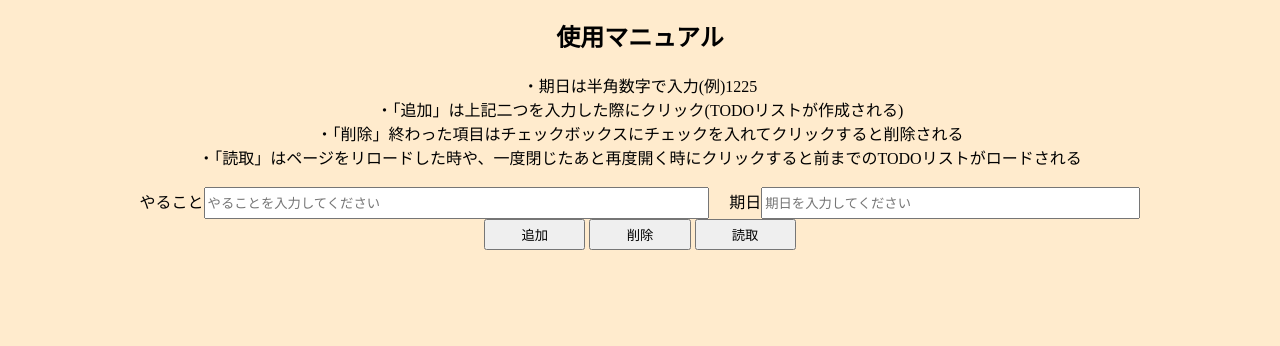
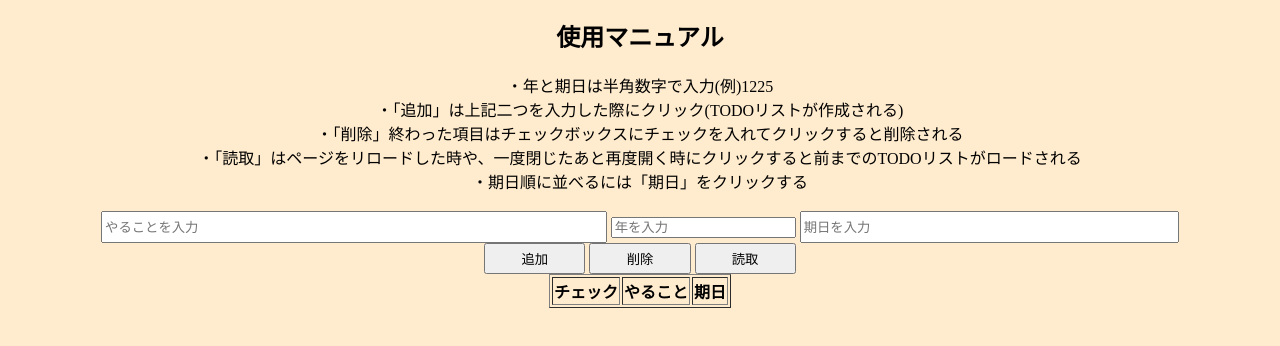
Before and after one commit to hiro0108/ToDoList, a plain HTML site: page index.html in a window 1280 px wide. Shown: the part 48-394 px from the top of the page. Drawn offline with nearby package versions, Linux system fonts and the light colour scheme.

Commit message:
Update index.html

```diff
--- a/index.html
+++ b/index.html
@@ -4,28 +4,43 @@
             <meta charset="UTF-8">
             <title>TODOリスト</title>
             <link rel="stylesheet" href="todo.css">
+            <script type="text/javascript" src="js/jquery-3.5.1.min.js"></script>
+            <script type="text/javascript" src="js/jquery.tablesorter.min.js"></script>
             <script type="text/javascript" src="todo.js"></script>
         </head>
         <body>
+
             <div class="container" id="zentai">
                 <h1>To Do List</h1>
                 <h2>使用マニュアル</h2>
                 <div>
-                    ・期日は半角数字で入力(例)1225
+                    ・年と期日は半角数字で入力(例)1225
                     <br>・「追加」は上記二つを入力した際にクリック(TODOリストが作成される)
                     <br>・「削除」終わった項目はチェックボックスにチェックを入れてクリックすると削除される
                     <br>・「読取」はページをリロードした時や、一度閉じたあと再度開く時にクリックすると前までのTODOリストがロードされる
-
+                    <br>・期日順に並べるには「期日」をクリックする
             </div>
 
-            <br><label>やること<input type="text" id="inputDo" name="textbox" placeholder="やることを入力してください">
-                    <label>　期日<input type="text" id="date" maxlength="4" placeholder="期日を入力してください">
-                    <br><button onclick="addList('inputDo', 'date')" id="add">追加</button>
-                    <button onclick="removeList()" id="remove">削除</button>
-                    <button onclick="load('todoList')" id="load">読取</button>
-                    <ul id="todoLists">
+            <br><input type="text" id="inputDo" name="textbox" placeholder="やることを入力">
+            <input type="text" id="year" maxlength="4" placeholder="年を入力">
+            <input type="text" id="date" name="datebox" maxlength="4" placeholder="期日を入力">
+            <br><button onclick="addList('inputDo', 'date')" id="add">追加</button>
+            <button onclick="removeList()" id="remove">削除</button>
+            <button onclick="load('todoList')" id="load">読取</button>
+            <div>
+                <table border="1" id="myTable" class="tablesorter" align="center">
+                    <thead>
+                        <tr>
+                            <th id="check">チェック</th>
+                            <th id="do">やること</th>
+                            <th id="day">期日</th>
+                        </tr>
+                    </thead>
+                    <tbody id="todoLists">
 
-                    </ul>
+                    </tbody>
+                </table>
+            </div>
 
             </div>
 
```
